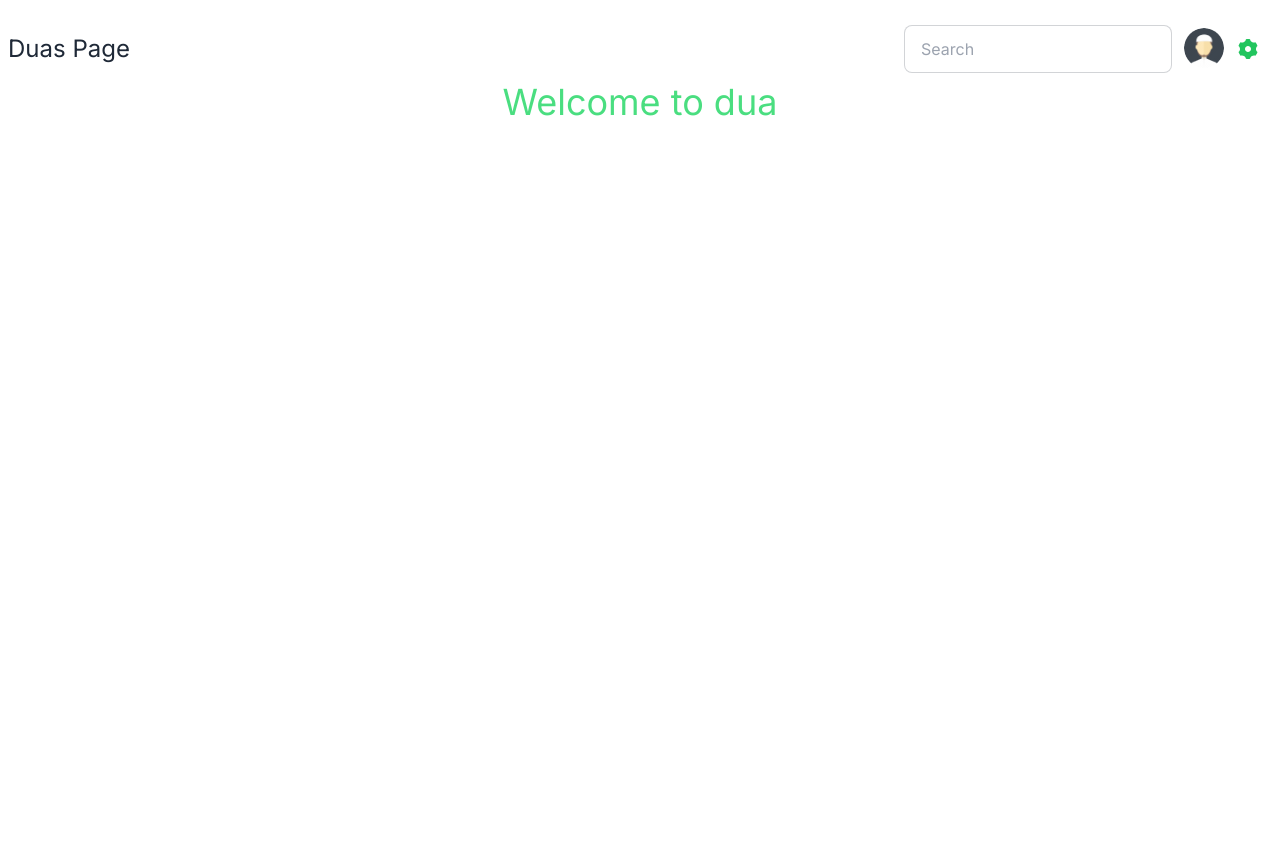
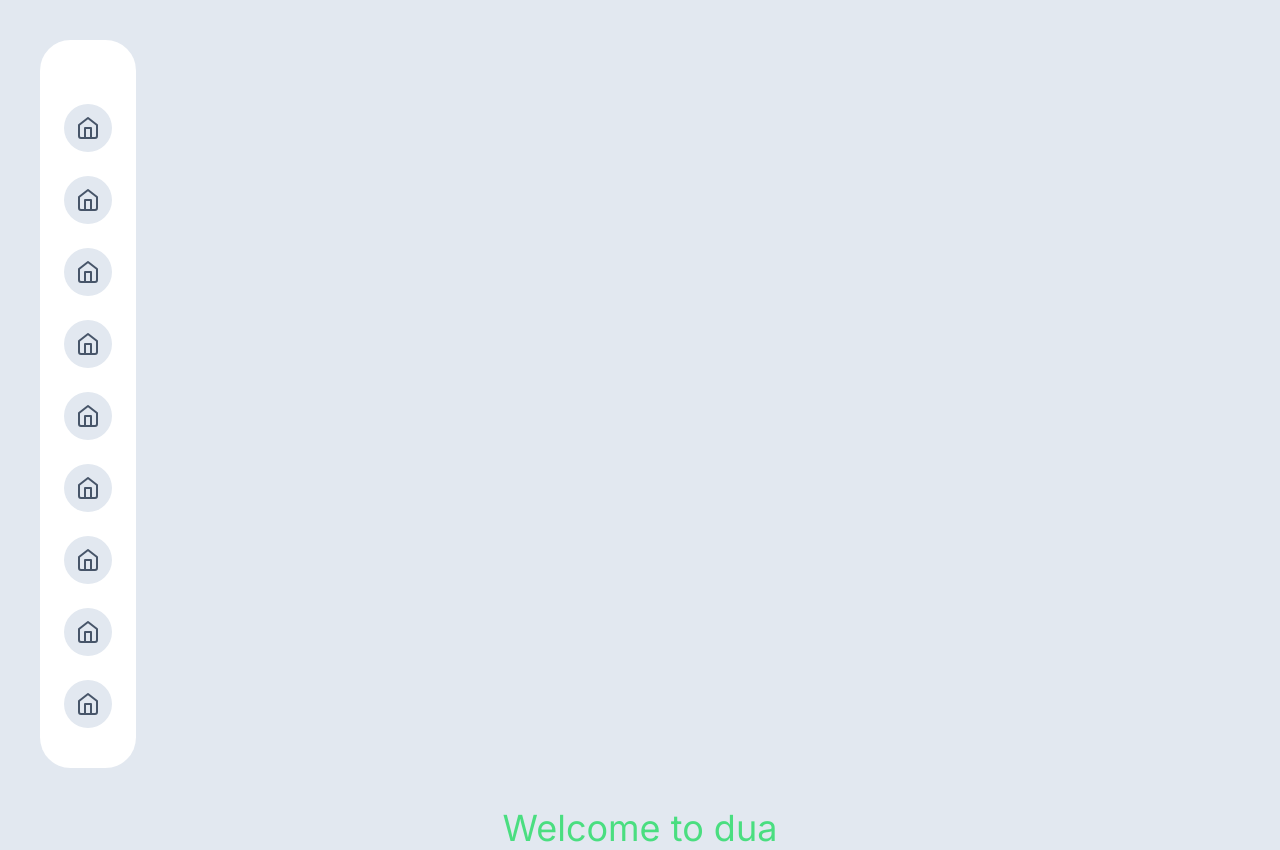
Before and after one commit to nurullah91/dua-zone-frontend, a Next.js app: page / in a window 1280 px wide. Before the commit the page ends 800 px from the top, so only its background shows below. Built offline with nearby package versions, Linux system fonts and the light colour scheme.

Commit message:
left nav partial designed done

```diff
--- /dev/null
+++ b/app/Components/LeftNav/LeftNav.jsx
@@ -0,0 +1,40 @@
+import Link from 'next/link';
+import { FiHome } from "react-icons/fi";
+import React from 'react';
+
+const LeftNav = () => {
+    return (
+        <div className='flex flex-col w-24 items-center py-10 rounded-badge m-10 bg-base-100'>
+            <div className='bg-slate-200 p-3 rounded-full w-fit mt-6'>
+                <Link href={'/'} className='text-2xl text-slate-600'><FiHome  /></Link>
+            </div>
+            <div className='bg-slate-200 p-3 rounded-full w-fit mt-6'>
+                <Link href={'/'} className='text-2xl text-slate-600'><FiHome  /></Link>
+            </div>
+            <div className='bg-slate-200 p-3 rounded-full w-fit mt-6'>
+                <Link href={'/'} className='text-2xl text-slate-600'><FiHome  /></Link>
+            </div>
+            <div className='bg-slate-200 p-3 rounded-full w-fit mt-6'>
+                <Link href={'/'} className='text-2xl text-slate-600'><FiHome  /></Link>
+            </div>
+            <div className='bg-slate-200 p-3 rounded-full w-fit mt-6'>
+                <Link href={'/'} className='text-2xl text-slate-600'><FiHome  /></Link>
+            </div>
+            <div className='bg-slate-200 p-3 rounded-full w-fit mt-6'>
+                <Link href={'/'} className='text-2xl text-slate-600'><FiHome  /></Link>
+            </div>
+            <div className='bg-slate-200 p-3 rounded-full w-fit mt-6'>
+                <Link href={'/'} className='text-2xl text-slate-600'><FiHome  /></Link>
+            </div>
+            <div className='bg-slate-200 p-3 rounded-full w-fit mt-6'>
+                <Link href={'/'} className='text-2xl text-slate-600'><FiHome  /></Link>
+            </div>
+            <div className='bg-slate-200 p-3 rounded-full w-fit mt-6'>
+                <Link href={'/'} className='text-2xl text-slate-600'><FiHome  /></Link>
+            </div>
+
+        </div>
+    );
+};
+
+export default LeftNav;
--- a/app/layout.js
+++ b/app/layout.js
@@ -1,6 +1,7 @@
 import { Inter } from "next/font/google";
 import "./globals.css";
 import Navbar from "./Components/Navbar/Navbar";
+import LeftNav from "./Components/LeftNav/LeftNav";
 
 const inter = Inter({ subsets: ["latin"] });
 
@@ -11,9 +12,10 @@ export const metadata = {
 
 export default function RootLayout({ children }) {
   return (
-    <html lang="en">
-      <body className={inter.className}>
-      <Navbar></Navbar>
+    <html className="bg-slate-200" lang="en">
+      <body className={`${inter.className}`}>
+      <LeftNav></LeftNav>
+      {/* <Navbar></Navbar> */}
       {children}
       </body>
     </html>
```
Also changed, not shown: public/dua-logo.svg (added).
